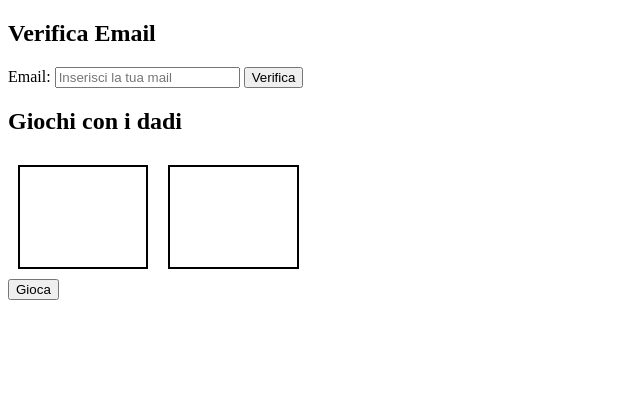
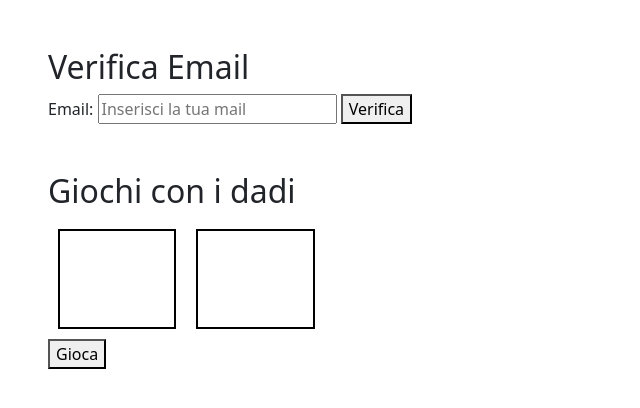
Before and after one commit to lorenz2396/js-mail-dadi, a plain HTML site: page index.html in a window 1280 px wide. Shown: the whole page, without its empty margins (0-640 px from the left). Drawn offline with nearby package versions, Linux system fonts and the light colour scheme.

Commit message:
Esercizio completo

```diff
--- a/index.html
+++ b/index.html
@@ -6,8 +6,8 @@
         <meta name="viewport" content="width=device-width, initial-scale=1.0">
         <title>Mail / Dadi</title>
 
-        <!-- FONTS -->
-
+        <!-- Boostrap -->
+        <link href="https://cdn.jsdelivr.net/npm/bootstrap@5.3.0/dist/css/bootstrap.min.css" rel="stylesheet" integrity="sha384-9ndCyUaIbzAi2FUVXJi0CjmCapSmO7SnpJef0486qhLnuZ2cdeRhO02iuK6FUUVM" crossorigin="anonymous">
 
         <!-- CSS -->
         <link rel="stylesheet" href="css/style.css">
@@ -15,7 +15,7 @@
     </head>
     <body>
 
-        <div>
+        <div class="m-5">
 
             <h2>
                 Verifica Email
@@ -38,12 +38,13 @@
 
         </div>
 
-        <div>
+        <div class="m-5">
             <form id="random-dadi">
                 <h2>
                     Giochi con i dadi
                 </h2>
 
+                <div>
                     <div class="container-punteggio">
                         <span id="punteggioGiocatore"></span>
                         <span id="punteggioComputer"></span>
@@ -53,10 +54,10 @@
                         Gioca
                     </button>
 
-                <div>
+                    <div class="my-2">
                         <span id="risultato1"></span>
                     </div>
-
+                </div>
 
             </form>
         </div>
```
Also changed, not shown: css/style.css (line endings or trailing spaces). Lines whose indentation alone changed are shown as unchanged.
